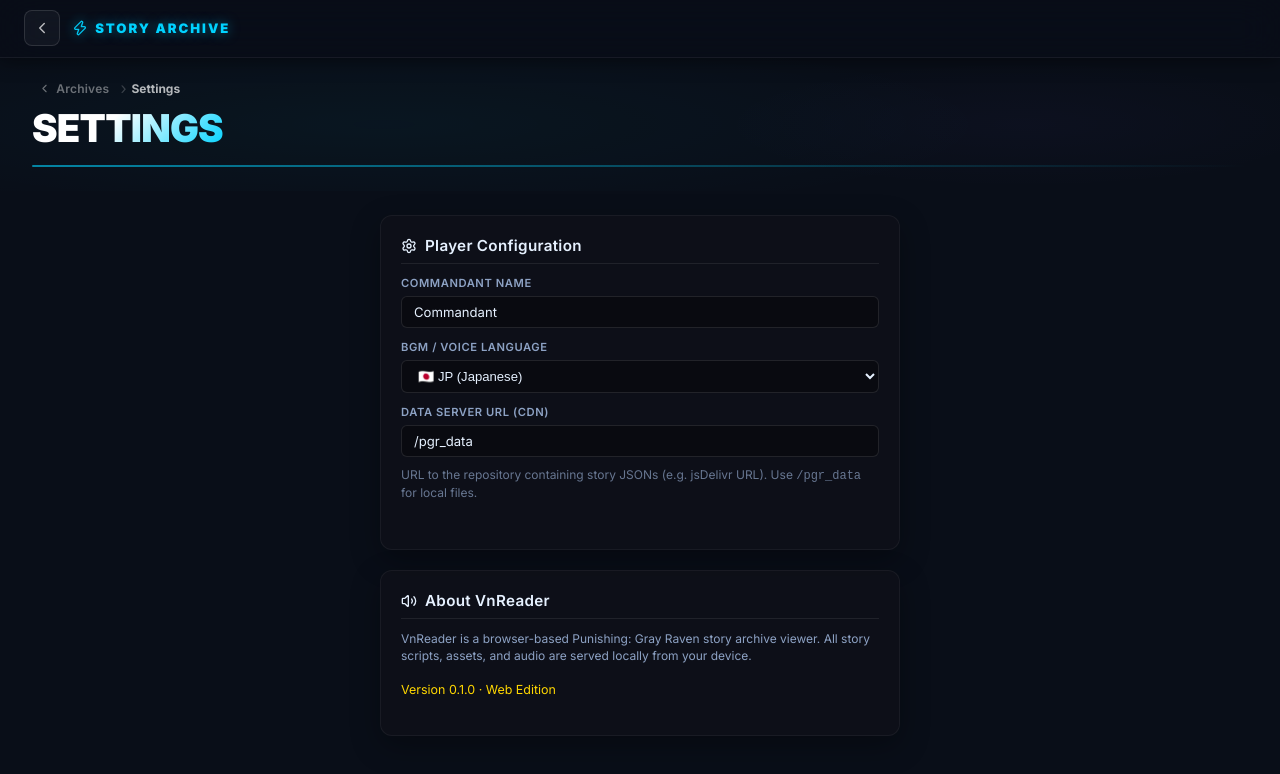
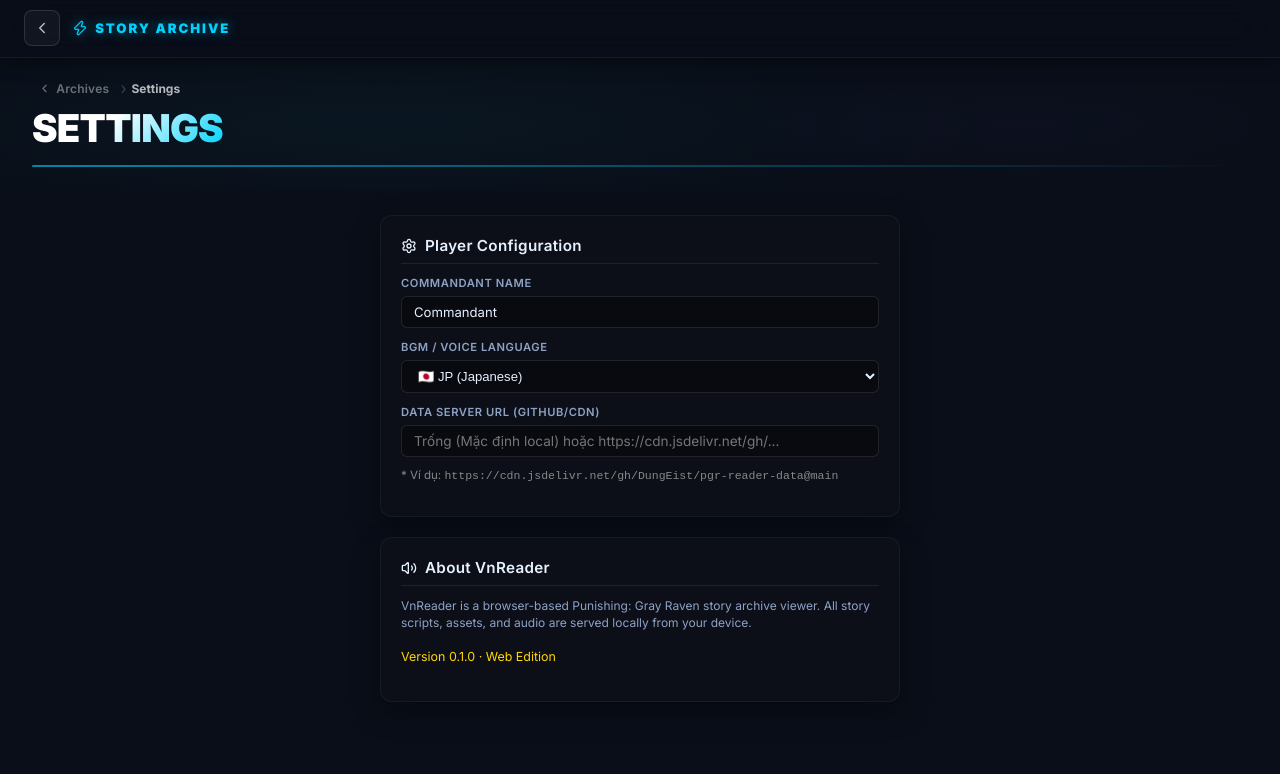
Before and after one commit to DungEist/VNreader, a React (Vite) app: page / in a window 1280 px wide. Both pictures are taken after a click on the button 1239 px from the left and 27 px from the top of the page. Shown: the top 774 px of the page. Built offline with nearby package versions, Linux system fonts and the light colour scheme.

Commit message:
feat: support dynamic data loading from external GitHub CDN/url via Settings configuration

```diff
--- a/src/components/PgrReader/ChapterSelect.jsx
+++ b/src/components/PgrReader/ChapterSelect.jsx
@@ -38,18 +38,7 @@ function resolveAsset(path) {
 
 const resolveAssetPath = (path) => {
   if (!path) return '';
-  if (path.startsWith('/pgr_data/')) {
-    const dataUrl = localStorage.getItem('pgr_data_url') ||
-      ((window.location.hostname === 'localhost' || window.location.hostname === '127.0.0.1')
-        ? '/pgr_data'
-        : 'https://cdn.jsdelivr.net/gh/DungEist/datastory@main');
-
-    if (dataUrl.startsWith('/')) {
-      return path;
-    }
-    const cleanSubpath = path.slice(10); // strip '/pgr_data/'
-    return dataUrl + '/' + cleanSubpath;
-  }
+  if (path.startsWith('/pgr_data/')) return path;
 
   let cleanPath = path;
   if (cleanPath.startsWith('/')) {
@@ -61,6 +50,22 @@ const resolveAssetPath = (path) => {
 
   return resolveAsset(cleanPath);
 };
+
+const resolveDataPath = (path) => {
+  if (!path) return '';
+  const customUrl = localStorage.getItem('pgr_data_url');
+  if (customUrl && customUrl.trim()) {
+    let clean = path;
+    if (clean.startsWith('/')) clean = clean.slice(1);
+    if (clean.startsWith('pgr_data/')) {
+      clean = clean.slice(9);
+    }
+    const base = customUrl.endsWith('/') ? customUrl : customUrl + '/';
+    return base + clean;
+  }
+  return resolveAssetPath(path);
+};
+
 const VIEW = { CATEGORIES: 'categories', CHAPTERS: 'chapters', STAGES: 'stages' };
 
 export default function ChapterSelect({ onStartStory, onOpenSettings, initialCategory = null, initialChapter = '' }) {
@@ -68,6 +73,7 @@ export default function ChapterSelect({ onStartStory, onOpenSettings, initialCat
   const [allItems, setAllItems]             = useState([]);
   const [chapterMeta, setChapterMeta]       = useState({});
   const [isLoading, setIsLoading]           = useState(true);
+  const [loadError, setLoadError]           = useState(false);
   const [searchQuery, setSearchQuery]       = useState('');
   const [searchOpen, setSearchOpen]         = useState(false);
   const [activeCategory, setActiveCategory] = useState(initialCategory);
@@ -104,16 +110,18 @@ export default function ChapterSelect({ onStartStory, onOpenSettings, initialCat
   useEffect(() => {
     (async () => {
       setIsLoading(true);
+      setLoadError(false);
       try {
         const [storyRes, metaRes] = await Promise.all([
-          fetch(resolveAssetPath('/pgr_data/story_index.json')),
-          fetch(resolveAssetPath('/pgr_data/chapter_meta.json')),
+          fetch(resolveDataPath('/pgr_data/story_index.json')),
+          fetch(resolveDataPath('/pgr_data/chapter_meta.json')),
         ]);
         const [storyData, metaData] = await Promise.all([storyRes.json(), metaRes.json()]);
         setAllItems(storyData.map(parseItem));
         setChapterMeta(metaData);
       } catch (e) {
         console.error('Failed to load data:', e);
+        setLoadError(true);
       } finally {
         setIsLoading(false);
       }
@@ -197,7 +205,22 @@ export default function ChapterSelect({ onStartStory, onOpenSettings, initialCat
   );
 
   // ── Category Grid ─────────────────────────────────────────────────────────
-  const CategoriesView = () => (
+  const CategoriesView = () => {
+    const customUrl = localStorage.getItem('pgr_data_url');
+    if (loadError && allItems.length === 0) {
+      return (
+        <div style={{ textAlign: 'center', padding: '3rem 1.5rem', color: '#ff3c65', background: 'rgba(255, 60, 101, 0.05)', borderRadius: '12px', border: '1px dashed rgba(255, 60, 101, 0.2)', maxWidth: '560px', margin: '2rem auto' }}>
+          <p style={{ fontWeight: '600', fontSize: '1.1rem', marginBottom: '0.75rem' }}>⚠️ Không thể tải dữ liệu cốt truyện</p>
+          <p style={{ fontSize: '0.9rem', color: '#aaa', lineHeight: '1.5' }}>
+            {customUrl
+              ? 'Vui lòng kiểm tra lại đường dẫn Data Server URL cấu hình trong Cài đặt xem có chính xác và hỗ trợ CORS không.'
+              : 'Vui lòng vào phần Cài đặt (nhấn biểu tượng bánh răng phía trên bên phải) và cấu hình "Data Server URL (GitHub/CDN)" để tải dữ liệu cốt truyện từ kho lưu trữ của bạn.'}
+          </p>
+        </div>
+      );
+    }
+
+    return (
       <div className="cs2-cat-grid">
         {WIKI_CATEGORIES.map((cat, i) => {
           const count = categoryCounts[cat.key] || 0;
@@ -223,6 +246,7 @@ export default function ChapterSelect({ onStartStory, onOpenSettings, initialCat
         })}
       </div>
     );
+  };
 
   // ── Chapter Grid ──────────────────────────────────────────────────────────
   const ChaptersView = () => (
--- a/src/components/PgrReader/SettingsPage.jsx
+++ b/src/components/PgrReader/SettingsPage.jsx
@@ -5,12 +5,7 @@ import '../../pages/ChapterSelect2.css';
 export default function SettingsPage({ onBack }) {
   const [playerName, setPlayerName] = useState(() => localStorage.getItem('pgr_player_name') || 'Commandant');
   const [voiceLang, setVoiceLang]   = useState(() => localStorage.getItem('pgr_voice_lang') || 'ja');
-  const [dataUrl, setDataUrl]       = useState(() => {
-    return localStorage.getItem('pgr_data_url') ||
-      ((window.location.hostname === 'localhost' || window.location.hostname === '127.0.0.1')
-        ? '/pgr_data'
-        : 'https://cdn.jsdelivr.net/gh/DungEist/datastory@main');
-  });
+  const [dataUrl, setDataUrl]       = useState(() => localStorage.getItem('pgr_data_url') || '');
 
   return (
     <div className="cs2-root">
@@ -81,8 +76,8 @@ export default function SettingsPage({ onBack }) {
               </select>
             </div>
 
-            <div className="hs-settings-form-row">
-              <label>Data Server URL (CDN)</label>
+            <div className="hs-settings-form-row" style={{ marginTop: '0.75rem' }}>
+              <label>Data Server URL (GitHub/CDN)</label>
               <input
                 type="text"
                 value={dataUrl}
@@ -90,10 +85,11 @@ export default function SettingsPage({ onBack }) {
                   setDataUrl(e.target.value);
                   localStorage.setItem('pgr_data_url', e.target.value);
                 }}
-                placeholder="https://cdn.jsdelivr.net/gh/DungEist/datastory@main"
+                placeholder="Trống (Mặc định local) hoặc https://cdn.jsdelivr.net/gh/..."
+                style={{ fontSize: '0.85rem' }}
               />
-              <span className="hs-section-desc" style={{ fontSize: '0.75rem', marginTop: '4px', display: 'block', opacity: 0.7 }}>
-                URL to the repository containing story JSONs (e.g. jsDelivr URL). Use <code>/pgr_data</code> for local files.
+              <span style={{ fontSize: '0.72rem', color: '#888', marginTop: '4px', display: 'block', lineHeight: '1.4' }}>
+                * Ví dụ: <code>https://cdn.jsdelivr.net/gh/DungEist/pgr-reader-data@main</code>
               </span>
             </div>
           </div>
--- a/src/components/PgrReader/VnPlayer.jsx
+++ b/src/components/PgrReader/VnPlayer.jsx
@@ -13,18 +13,7 @@ function resolveAsset(path) {
 
 const resolveAssetPath = (path) => {
   if (!path) return '';
-  if (path.startsWith('/pgr_data/')) {
-    const dataUrl = localStorage.getItem('pgr_data_url') ||
-      ((window.location.hostname === 'localhost' || window.location.hostname === '127.0.0.1')
-        ? '/pgr_data'
-        : 'https://cdn.jsdelivr.net/gh/DungEist/datastory@main');
-
-    if (dataUrl.startsWith('/')) {
-      return path;
-    }
-    const cleanSubpath = path.slice(10); // strip '/pgr_data/'
-    return dataUrl + '/' + cleanSubpath;
-  }
+  if (path.startsWith('/pgr_data/')) return path;
 
   let cleanPath = path;
   if (cleanPath.startsWith('/')) {
@@ -35,6 +24,21 @@ const resolveAssetPath = (path) => {
     .replace(/^pgr_audio\//, 'audio/');
 
   return resolveAsset(cleanPath);
+};
+
+const resolveDataPath = (path) => {
+  if (!path) return '';
+  const customUrl = localStorage.getItem('pgr_data_url');
+  if (customUrl && customUrl.trim()) {
+    let clean = path;
+    if (clean.startsWith('/')) clean = clean.slice(1);
+    if (clean.startsWith('pgr_data/')) {
+      clean = clean.slice(9);
+    }
+    const base = customUrl.endsWith('/') ? customUrl : customUrl + '/';
+    return base + clean;
+  }
+  return resolveAssetPath(path);
 };
 
 const resolveWikiUrl = (subpath) => subpath;
@@ -515,20 +519,20 @@ export default function VnPlayer({ storyId, onBack, onNextStory, initialLang })
     const loadStory = async () => {
       setIsLoading(true);
       try {
-        const actorsRes = await fetch(resolveAssetPath('/pgr_data/MovieActor.json'));
+        const actorsRes = await fetch(resolveDataPath('/pgr_data/MovieActor.json'));
         const actorsData = await actorsRes.json();
         setActors(actorsData);
 
-        const facesRes = await fetch(resolveAssetPath('/pgr_data/MovieRoleFace.json'));
+        const facesRes = await fetch(resolveDataPath('/pgr_data/MovieRoleFace.json'));
         const facesData = await facesRes.json();
         setRoleFaces(facesData);
 
-        const scriptRes = await fetch(resolveAssetPath(`/pgr_data/movies/Movie${storyId}.json`));
+        const scriptRes = await fetch(resolveDataPath(`/pgr_data/movies/Movie${storyId}.json`));
         const scriptData = await scriptRes.json();
         setScript(scriptData);
 
         try {
-          const indexRes = await fetch(resolveAssetPath('/pgr_data/story_index.json'));
+          const indexRes = await fetch(resolveDataPath('/pgr_data/story_index.json'));
           const indexData = await indexRes.json();
           setStoryIndex(indexData);
         } catch (idxErr) {
```
Also changed, not shown: 1 other file (tests, documents, lock files or other folders). Lines whose indentation alone changed are shown as unchanged.
